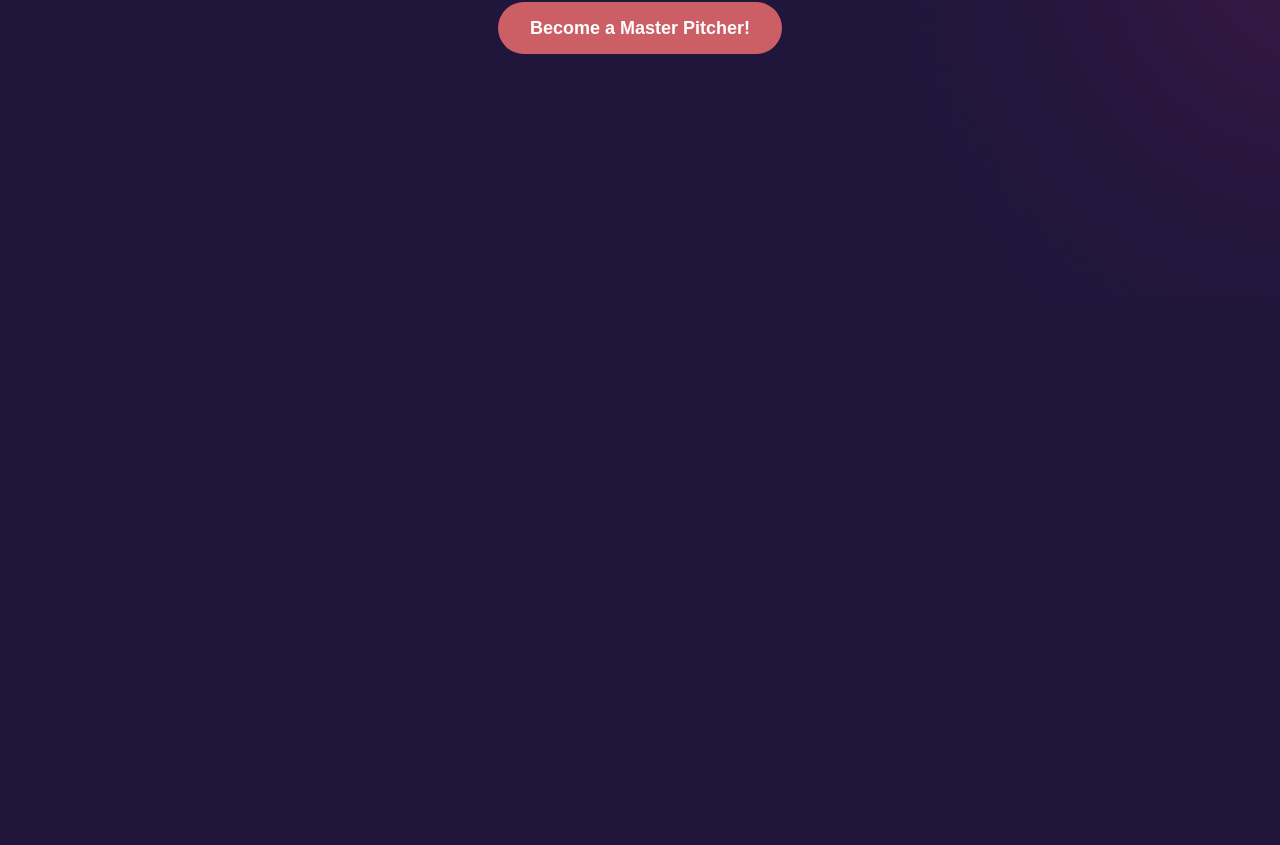
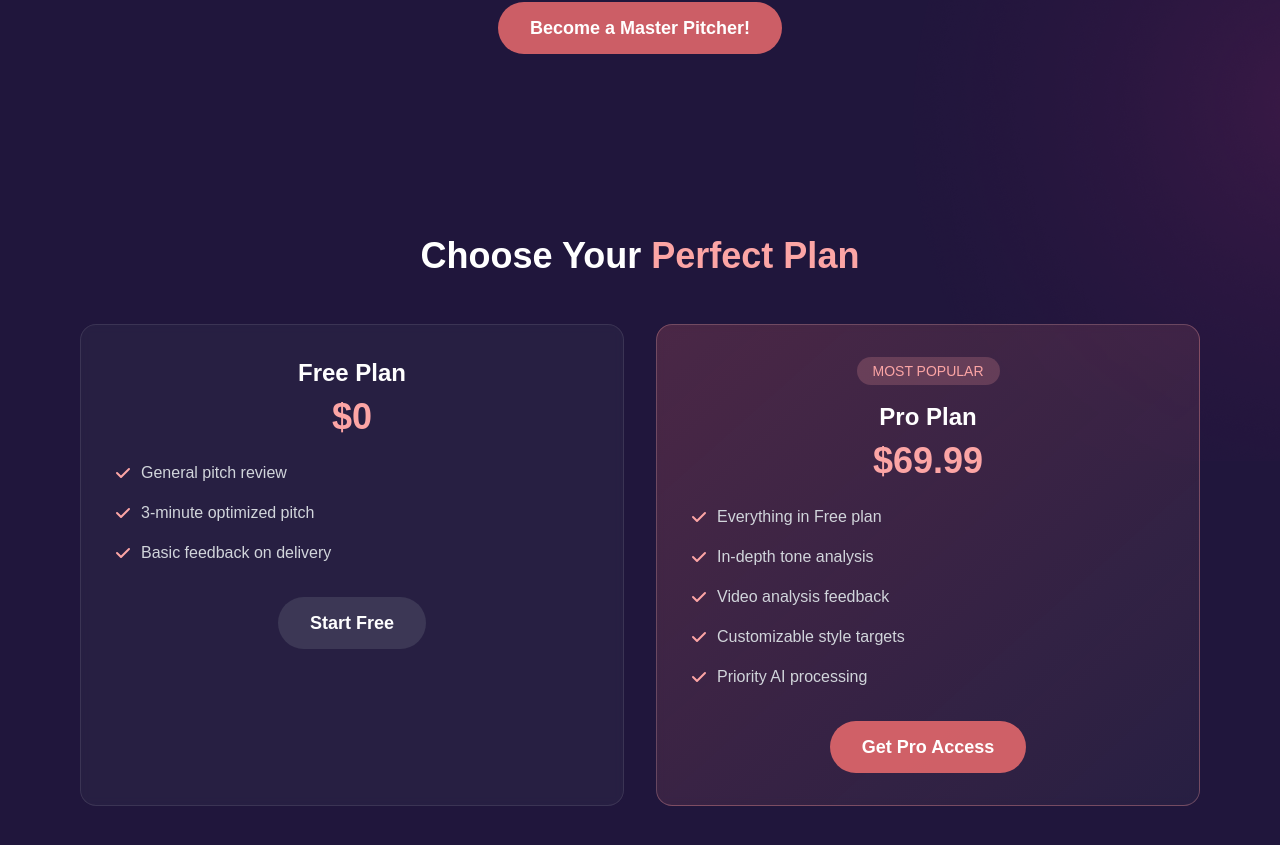
Before and after one commit to agencyenterprise/hack-2024-pitch-enhancer, a Next.js app: page / in a window 1280 px wide. Shown: the part 679-1524 px from the top of the page. Before the commit the page ends 980 px from the top, so only its background shows below. Built offline with nearby package versions, Linux system fonts and the light colour scheme; no server answers.

Commit message:
expand the landing page

```diff
--- a/app/api/openai/route.ts
+++ b/app/api/openai/route.ts
@@ -3,6 +3,7 @@ import {
   transcribeAudio,
   generatePresentationTips,
   generateOptimizedScript,
+  generatePitchScore,
 } from "../../lib/openai";
 
 export async function POST(request: NextRequest) {
@@ -29,6 +30,11 @@ export async function POST(request: NextRequest) {
         );
         return NextResponse.json({ optimizedScript });
 
+      case "score":
+        const scoreTranscription = formData.get("transcription") as string;
+        const scoreData = await generatePitchScore(scoreTranscription);
+        return NextResponse.json({ scores: scoreData });
+
       default:
         return NextResponse.json(
           { error: "Invalid request type" },
--- a/app/lib/openai.ts
+++ b/app/lib/openai.ts
@@ -96,3 +96,40 @@ export async function generateOptimizedScript(
 
   throw new Error("Failed to generate optimized script");
 }
+
+export async function generatePitchScore(transcription: string) {
+  const prompt = `Analyze the following presentation transcript and provide scores (0-100) for:
+    - Overall Impact
+    - Humor Appropriateness
+    - Professionalism
+    - Clarity
+    - Audience Engagement
+    - Lasting Impact
+
+    Transcript: "${transcription}"
+
+    Provide the scores in a JSON format with these exact keys: overall, humor, professionalism, clarity, engagement, impact.
+  `;
+
+  let retries = 0;
+  while (retries < 3) {
+    try {
+      const completion = await openai.chat.completions.create({
+        model: "gpt-4",
+        messages: [{ role: "user", content: prompt }],
+      });
+
+      const content = completion.choices[0].message.content;
+      if (!content) {
+        throw new Error("No content received from OpenAI");
+      }
+
+      return JSON.parse(content);
+    } catch (error) {
+      console.error(error);
+      retries += 1;
+    }
+  }
+
+  throw new Error("Failed to generate pitch score");
+}
--- a/app/page.tsx
+++ b/app/page.tsx
@@ -111,6 +111,143 @@ const Home: React.FC = () => {
           </motion.div>
         </motion.div>
       </div>
+
+      {/* Add Pricing Section after the hero section */}
+      <div className="min-h-screen flex flex-col items-center justify-center px-4 relative">
+        <motion.div
+          initial={{ opacity: 0, y: 20 }}
+          animate={{ opacity: 1, y: 0 }}
+          transition={{ duration: 0.8 }}
+          className="text-center space-y-8 max-w-6xl w-full"
+        >
+          <h2 className="text-4xl font-bold text-white mb-12">
+            Choose Your <span className="text-red-300">Perfect Plan</span>
+          </h2>
+
+          <div className="grid grid-cols-1 md:grid-cols-2 gap-8 px-4">
+            {/* Free Plan */}
+            <motion.div
+              initial={{ opacity: 0, x: -20 }}
+              animate={{ opacity: 1, x: 0 }}
+              transition={{ delay: 0.2 }}
+              className="p-8 bg-gray-500/10 backdrop-blur-sm rounded-2xl border border-gray-200/10 hover:border-red-300/30 transition-all"
+            >
+              <h3 className="text-2xl font-bold text-white mb-2">Free Plan</h3>
+              <p className="text-red-300 text-4xl font-bold mb-6">$0</p>
+              <div className="space-y-4 text-left mb-8">
+                <div className="flex items-center text-gray-300">
+                  <svg
+                    className="w-5 h-5 text-red-300 mr-2"
+                    fill="currentColor"
+                    viewBox="0 0 20 20"
+                  >
+                    <path d="M16.707 5.293a1 1 0 010 1.414l-8 8a1 1 0 01-1.414 0l-4-4a1 1 0 011.414-1.414L8 12.586l7.293-7.293a1 1 0 011.414 0z" />
+                  </svg>
+                  General pitch review
+                </div>
+                <div className="flex items-center text-gray-300">
+                  <svg
+                    className="w-5 h-5 text-red-300 mr-2"
+                    fill="currentColor"
+                    viewBox="0 0 20 20"
+                  >
+                    <path d="M16.707 5.293a1 1 0 010 1.414l-8 8a1 1 0 01-1.414 0l-4-4a1 1 0 011.414-1.414L8 12.586l7.293-7.293a1 1 0 011.414 0z" />
+                  </svg>
+                  3-minute optimized pitch
+                </div>
+                <div className="flex items-center text-gray-300">
+                  <svg
+                    className="w-5 h-5 text-red-300 mr-2"
+                    fill="currentColor"
+                    viewBox="0 0 20 20"
+                  >
+                    <path d="M16.707 5.293a1 1 0 010 1.414l-8 8a1 1 0 01-1.414 0l-4-4a1 1 0 011.414-1.414L8 12.586l7.293-7.293a1 1 0 011.414 0z" />
+                  </svg>
+                  Basic feedback on delivery
+                </div>
+              </div>
+              <Link
+                href="/pitching"
+                className="inline-block px-8 py-3 bg-gray-500/30 rounded-full text-white hover:bg-gray-500/50 transition-all text-lg font-semibold"
+              >
+                Start Free
+              </Link>
+            </motion.div>
+
+            {/* Pro Plan */}
+            <motion.div
+              initial={{ opacity: 0, x: 20 }}
+              animate={{ opacity: 1, x: 0 }}
+              transition={{ delay: 0.4 }}
+              className="p-8 bg-gradient-to-br from-red-400/20 to-gray-500/10 backdrop-blur-sm rounded-2xl border border-red-300/30 hover:border-red-300/50 transition-all"
+            >
+              <div className="inline-block px-4 py-1 bg-red-300/20 rounded-full text-red-300 text-sm mb-4">
+                MOST POPULAR
+              </div>
+              <h3 className="text-2xl font-bold text-white mb-2">Pro Plan</h3>
+              <p className="text-red-300 text-4xl font-bold mb-6">$69.99</p>
+              <div className="space-y-4 text-left mb-8">
+                <div className="flex items-center text-gray-300">
+                  <svg
+                    className="w-5 h-5 text-red-300 mr-2"
+                    fill="currentColor"
+                    viewBox="0 0 20 20"
+                  >
+                    <path d="M16.707 5.293a1 1 0 010 1.414l-8 8a1 1 0 01-1.414 0l-4-4a1 1 0 011.414-1.414L8 12.586l7.293-7.293a1 1 0 011.414 0z" />
+                  </svg>
+                  Everything in Free plan
+                </div>
+                <div className="flex items-center text-gray-300">
+                  <svg
+                    className="w-5 h-5 text-red-300 mr-2"
+                    fill="currentColor"
+                    viewBox="0 0 20 20"
+                  >
+                    <path d="M16.707 5.293a1 1 0 010 1.414l-8 8a1 1 0 01-1.414 0l-4-4a1 1 0 011.414-1.414L8 12.586l7.293-7.293a1 1 0 011.414 0z" />
+                  </svg>
+                  In-depth tone analysis
+                </div>
+                <div className="flex items-center text-gray-300">
+                  <svg
+                    className="w-5 h-5 text-red-300 mr-2"
+                    fill="currentColor"
+                    viewBox="0 0 20 20"
+                  >
+                    <path d="M16.707 5.293a1 1 0 010 1.414l-8 8a1 1 0 01-1.414 0l-4-4a1 1 0 011.414-1.414L8 12.586l7.293-7.293a1 1 0 011.414 0z" />
+                  </svg>
+                  Video analysis feedback
+                </div>
+                <div className="flex items-center text-gray-300">
+                  <svg
+                    className="w-5 h-5 text-red-300 mr-2"
+                    fill="currentColor"
+                    viewBox="0 0 20 20"
+                  >
+                    <path d="M16.707 5.293a1 1 0 010 1.414l-8 8a1 1 0 01-1.414 0l-4-4a1 1 0 011.414-1.414L8 12.586l7.293-7.293a1 1 0 011.414 0z" />
+                  </svg>
+                  Customizable style targets
+                </div>
+                <div className="flex items-center text-gray-300">
+                  <svg
+                    className="w-5 h-5 text-red-300 mr-2"
+                    fill="currentColor"
+                    viewBox="0 0 20 20"
+                  >
+                    <path d="M16.707 5.293a1 1 0 010 1.414l-8 8a1 1 0 01-1.414 0l-4-4a1 1 0 011.414-1.414L8 12.586l7.293-7.293a1 1 0 011.414 0z" />
+                  </svg>
+                  Priority AI processing
+                </div>
+              </div>
+              <Link
+                href="/pitching"
+                className="inline-block px-8 py-3 bg-red-400/80 rounded-full text-white hover:bg-red-600 transition-all text-lg font-semibold hover:scale-105"
+              >
+                Get Pro Access
+              </Link>
+            </motion.div>
+          </div>
+        </motion.div>
+      </div>
     </div>
   );
 };
```
